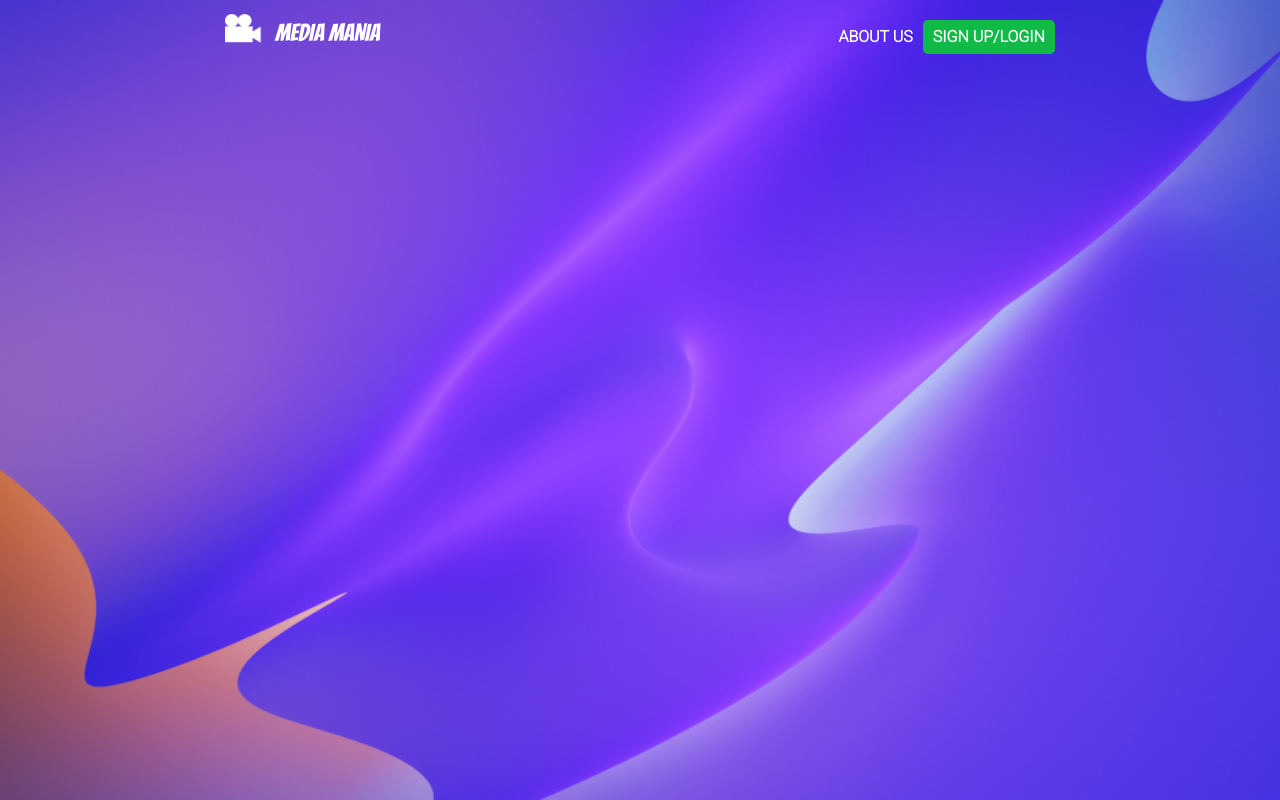
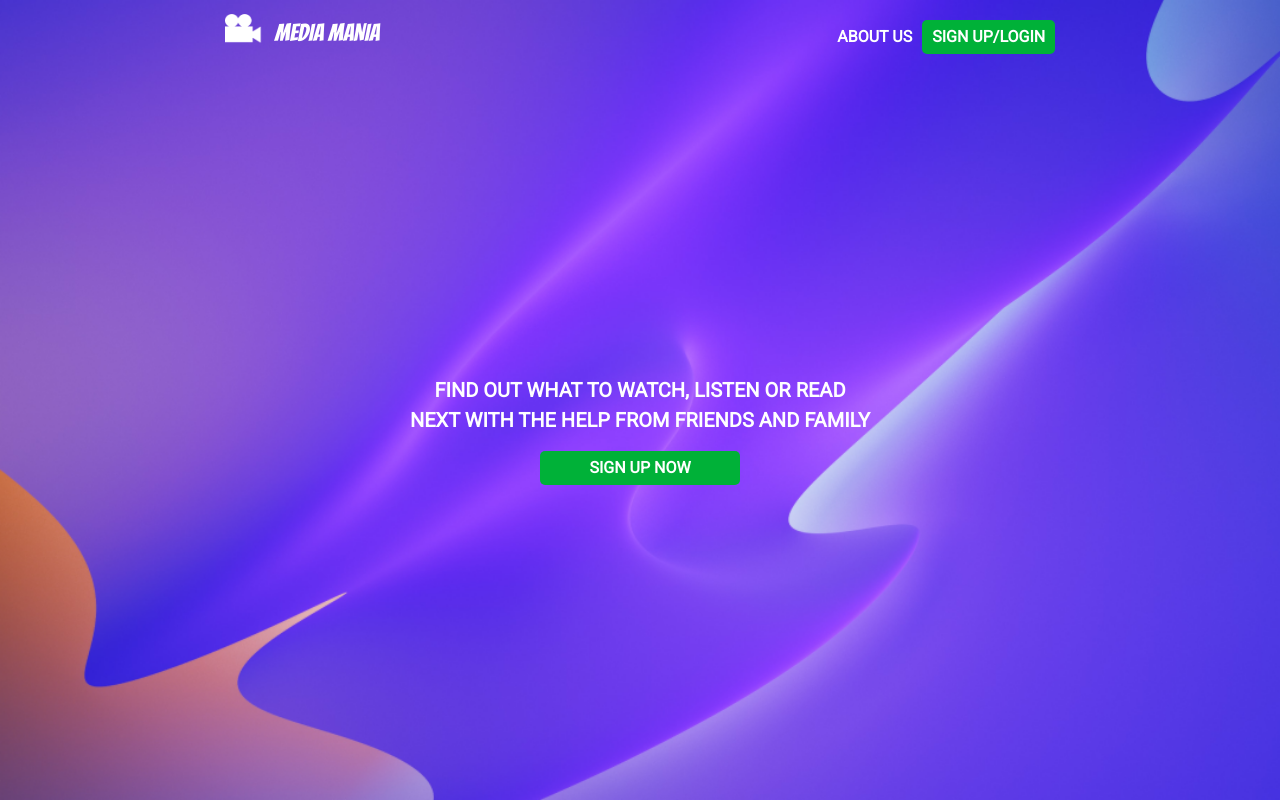
Before and after one commit to Code-Institute-Submissions/media-mania, a Python web app: template templates/index.html in a window 1280 px wide. Run offline with Jinja, Linux system fonts and the light colour scheme; the template is opened without the code that fills it, so the values that code supplies are empty.

Commit message:
🩹 Chore: Add main content

```diff
--- a/static/css/style.css
+++ b/static/css/style.css
@@ -1,14 +1,24 @@
 /* Google Fonts Roboto & Bangers */
-@import url('https://fonts.googleapis.com/css2?family=Bangers&family=Roboto:wght@300&display=swap');
+@import url('https://fonts.googleapis.com/css2?family=Bangers&family=Roboto:wght@300;400&display=swap');
 
 /* Base styles */
 body{
+    display: flex;
+    flex-direction: column;
     font-family: 'Roboto', sans-serif;
     background-image: url(../images/mmlp-image.png);
     background-repeat:no-repeat;
     background-position: center center;
     background-size: cover;
     height: 100vh;
+}
+
+header{
+    flex-grow: 1;
+}
+
+main{
+    flex-grow: 1;
 }
 
 ul{
@@ -20,13 +30,21 @@ a{
     color: #fff;
 }
 
+a:hover{
+    color: #fff;
+}
+
 button{
-    background-color: #0FBB46;
+    background-color: #00b138;
     font-weight: bold;
     border: 0;
     color: #fff;
     padding: 5px 10px;
     border-radius: 5px;
+}
+
+button:hover{
+    background-color: #007425;
 }
 
 /* Media Mania selectors */
@@ -68,3 +86,20 @@ button{
     align-items: center;
     height: 20px;
 }
+
+/* Homepage content */
+
+.welcome-message{
+    text-align: center;
+    color: #fff;
+}
+
+.welcome-message>p{
+    font-size: 20px;
+    font-weight: bold;
+
+}
+
+.btn-signup{
+    width: 200px;
+}
--- a/templates/base.html
+++ b/templates/base.html
@@ -45,9 +45,10 @@
             </div>
         </nav>
     </header>
-    {% block page_content %}
-    {% endblock %}
-
+    <main>
+        {% block page_content %}
+        {% endblock %}
+    </main>
     <!-- Popper and Bootstrap JS -->
     <script src="https://cdn.jsdelivr.net/npm/@popperjs/core@2.9.2/dist/umd/popper.min.js"
         integrity="sha384-IQsoLXl5PILFhosVNubq5LC7Qb9DXgDA9i+tQ8Zj3iwWAwPtgFTxbJ8NT4GN1R8p" crossorigin="anonymous">
--- a/templates/index.html
+++ b/templates/index.html
@@ -5,5 +5,10 @@
 
 <!-- Body  -->
 {% block page_content %}
-
+    <div class="welcome-message">
+        <p>
+            FIND OUT WHAT TO WATCH, LISTEN OR READ<br> NEXT WITH THE HELP FROM FRIENDS AND FAMILY
+        </p>
+        <a href="{{ url_for('login') }}"><button class="btn-signup">SIGN UP NOW</button></a>
+    </div>
 {% endblock %}
```
